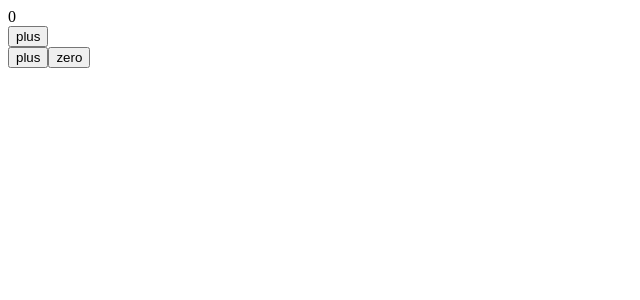
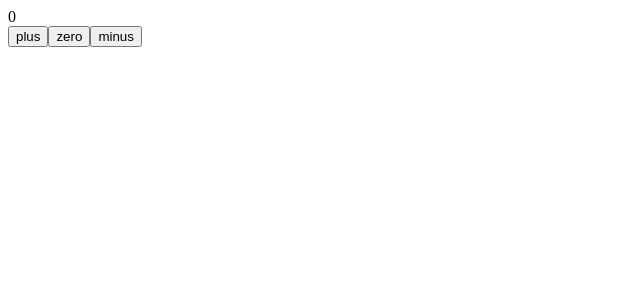
Before and after one commit to aukfil/fullstack-course, a React (Vite) app in the folder sandbox/: page / in a window 1280 px wide. Shown: the top 300 px of the page, without its empty margins (0-640 px from the left). Built offline with nearby package versions, Linux system fonts and the light colour scheme.

Commit message:
Update sandbox

```diff
--- a/sandbox/src/App.jsx
+++ b/sandbox/src/App.jsx
@@ -8,18 +8,17 @@ const Display = (props) => {
 
 const Button = (props) => {
   return(
-    <div>
       <button onClick = {props.onClick}>
         {props.text}
       </button>
-    </div>
   )
 }
 
 const App = () => {
   const [counter, setCounter] = useState(0)
 
-  const increaseByOne = () => setCounter(counter +1)
+  const increaseByOne = () => setCounter(counter + 1)
+  const decreaseByOne = () => setCounter(counter - 1)
 
   const setToZero = () => setCounter(0)
 
@@ -27,12 +26,8 @@ const App = () => {
     <div>
     <Display counter={counter} />
     <Button text = {'plus'} onClick = {increaseByOne} />
-    <button onClick = {increaseByOne}>
-      plus
-    </button>
-    <button onClick = {setToZero}>
-      zero
-    </button>
+    <Button text = {'zero'} onClick = {setToZero} />
+    <Button text = {'minus'} onClick = {decreaseByOne} />
     </div>
   )
 }
```
